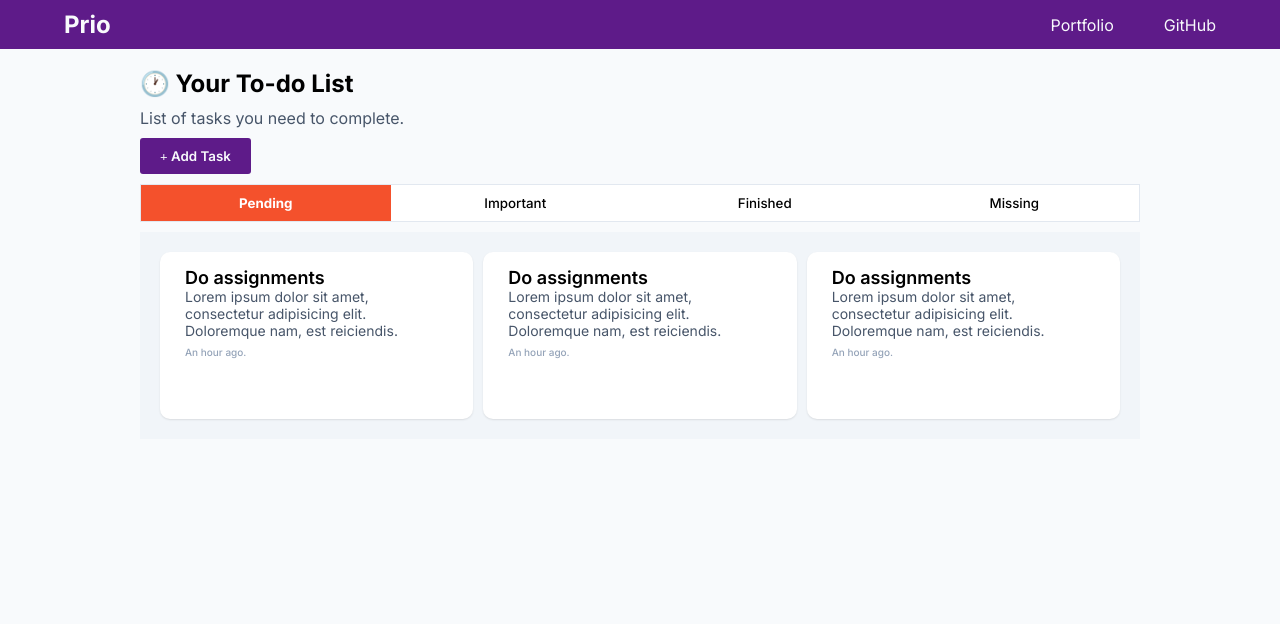
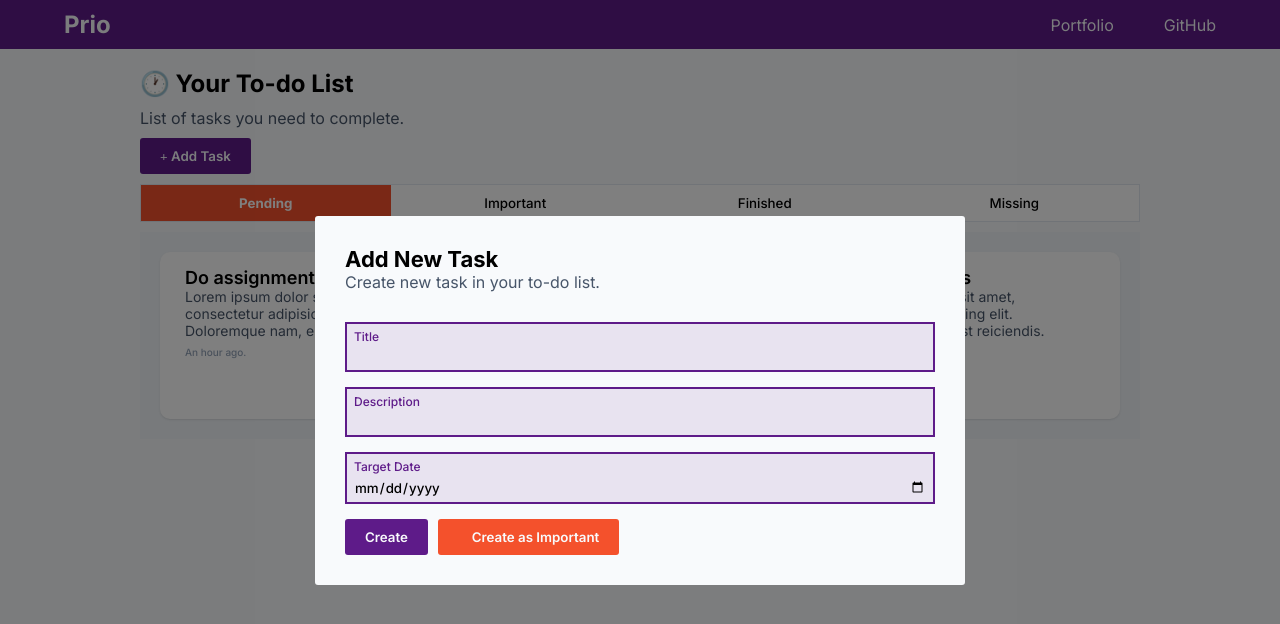
Before and after one commit to markcalendario/prio-todo-app, a React (Vite) app: page / in a window 1280 px wide. Shown: the top 624 px of the page. Built offline with nearby package versions, Linux system fonts and the light colour scheme; a web font is replaced by a local one.

Commit message:
feat: add task modal

```diff
--- /dev/null
+++ b/src/components/Input/Input.css
@@ -0,0 +1,27 @@
+.input {
+  width: 100%;
+  background-color: rgba(var(--primary-color-rgb), 0.1);
+  border: 2px var(--primary-color) solid;
+  padding-top: 5px;
+  padding-left: 7px;
+  padding-right: 7px;
+}
+
+.input .placeholder {
+  font-weight: 500;
+  font-size: 12px;
+  color: var(--primary-color);
+}
+
+.input input {
+  width: 100%;
+  margin-top: 5px;
+  background-color: transparent;
+  border: 0;
+  padding-bottom: 5px;
+  font-weight: 500;
+}
+
+.input input:focus {
+  outline: 0;
+}
--- /dev/null
+++ b/src/components/Input/Input.jsx
@@ -0,0 +1,23 @@
+import "./Input.css";
+
+export default function Input({
+  id,
+  name,
+  value,
+  type,
+  defaultValue,
+  placeholder
+}) {
+  return (
+    <div className="input">
+      {placeholder && <p className="placeholder">{placeholder}</p>}
+      <input
+        id={id}
+        name={name}
+        value={value}
+        defaultValue={defaultValue}
+        type={type}
+      />
+    </div>
+  );
+}
--- /dev/null
+++ b/src/components/Modal/Collections/AddTaskModal/AddTaskModal.css
@@ -0,0 +1,16 @@
+.add-task-modal .buttons {
+  display: flex;
+  gap: 10px;
+}
+
+.add-task-modal .buttons button {
+  color: var(--gray-0);
+}
+
+.add-task-modal .buttons .create-btn {
+  background-color: var(--primary-color);
+}
+
+.add-task-modal .buttons .create-as-important-btn {
+  background-color: var(--secondary-color);
+}
--- /dev/null
+++ b/src/components/Modal/Collections/AddTaskModal/AddTaskModal.jsx
@@ -0,0 +1,23 @@
+import Button from "@/components/Button/Button.jsx";
+import Input from "@/components/Input/Input.jsx";
+import Modal from "../../Modal.jsx";
+import "./AddTaskModal.css";
+
+export default function AddTaskModal() {
+  return (
+    <Modal
+      className="add-task-modal"
+      title="Add New Task"
+      description="Create new task in your to-do list.">
+      <Input id="title" name="title" placeholder="Title" />
+      <Input id="description" name="description" placeholder="Description" />
+      <Input id="target" name="target" type="date" placeholder="Target Date" />
+      <div className="buttons">
+        <Button className="create-btn">Create</Button>
+        <Button className="create-as-important-btn">
+          <i className="fas fa-star"></i> Create as Important
+        </Button>
+      </div>
+    </Modal>
+  );
+}
--- /dev/null
+++ b/src/components/Modal/Modal.css
@@ -0,0 +1,51 @@
+.modal-backdrop {
+  position: fixed;
+  top: 0;
+  left: 0;
+  z-index: 1;
+  width: 100%;
+  height: 100vh;
+  background-color: rgba(0, 0, 0, 0.5);
+
+  display: flex;
+  align-items: center;
+  justify-content: center;
+}
+
+.modal-backdrop .modal-box {
+  background-color: var(--gray-0);
+  display: inline-block;
+  width: 90%;
+  padding: 30px;
+  border-radius: 3px;
+
+  display: flex;
+  flex-direction: column;
+  gap: 10px;
+
+  max-height: 90vh;
+  overflow: auto;
+}
+
+.modal-backdrop .modal-box .head {
+  display: flex;
+  flex-wrap: wrap;
+  justify-content: space-between;
+}
+
+.modal-backdrop .modal-box .head h1 {
+  font-size: 22px;
+}
+
+.modal-backdrop .modal-box .body {
+  margin-top: 20px;
+  display: flex;
+  flex-direction: column;
+  gap: 15px;
+}
+
+@media screen and (min-width: 768px) {
+  .modal-backdrop .modal-box {
+    max-width: 650px;
+  }
+}
--- /dev/null
+++ b/src/components/Modal/Modal.jsx
@@ -0,0 +1,21 @@
+import IconButton from "../IconButton/IconButton.jsx";
+import "./Modal.css";
+
+export default function Modal({ className, title, description, children }) {
+  return (
+    <div className="modal-backdrop">
+      <div className={"modal-box" + (className ? ` ${className}` : "")}>
+        <div className="head">
+          <div className="texts">
+            <h1>{title}</h1>
+            <p>{description}</p>
+          </div>
+          <div className="close">
+            <IconButton icon="fas fa-times" />
+          </div>
+        </div>
+        <div className="body">{children}</div>
+      </div>
+    </div>
+  );
+}
--- a/src/pages/Todo/Todo.jsx
+++ b/src/pages/Todo/Todo.jsx
@@ -1,5 +1,6 @@
 import BreadCrumb from "@/components/BreadCrumb/BreadCrumb.jsx";
 import Button from "@/components/Button/Button.jsx";
+import AddTaskModal from "@/components/Modal/Collections/AddTaskModal/AddTaskModal.jsx";
 import Navbar from "@/components/Navbar/Navbar.jsx";
 import TaskCard from "@/components/TaskCard/TaskCard.jsx";
 import { Fragment } from "react";
@@ -23,6 +24,8 @@ function Todo() {
   ];
 
   return (
+    <Fragment>
+      <AddTaskModal />
       <section id="todo">
         <div className="container">
           <div className="wrapper">
@@ -36,6 +39,7 @@ function Todo() {
           </div>
         </div>
       </section>
+    </Fragment>
   );
 }
 
```
Lines whose indentation alone changed are shown as unchanged.
